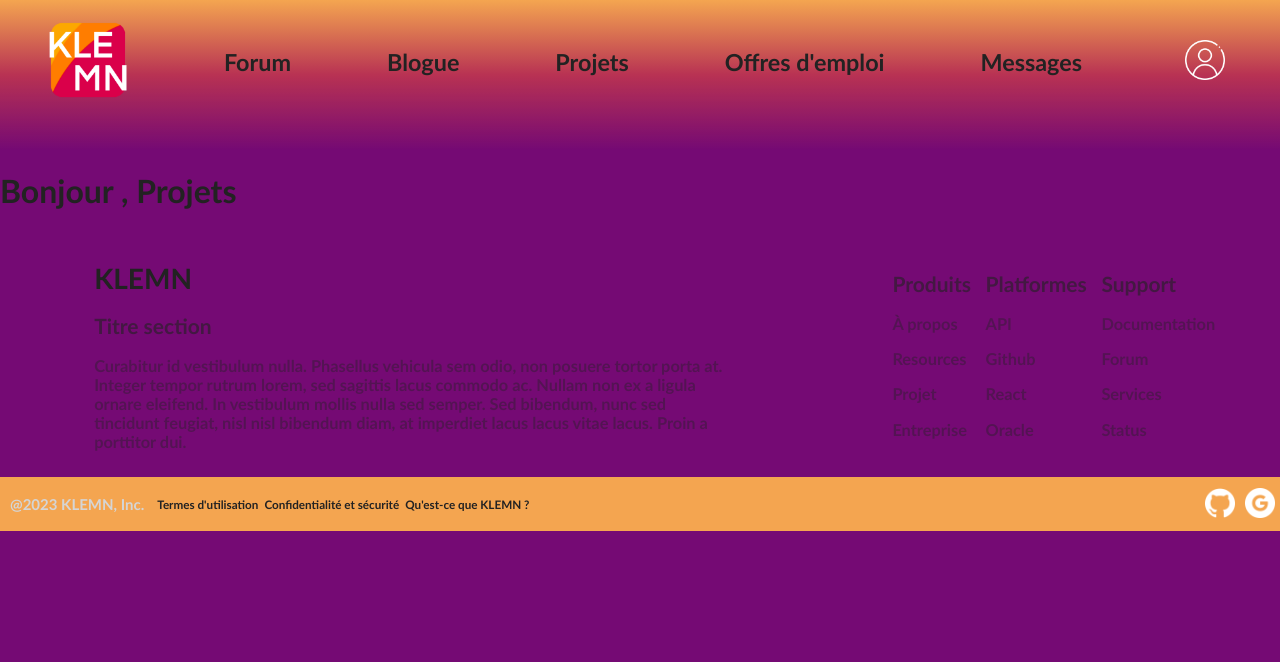
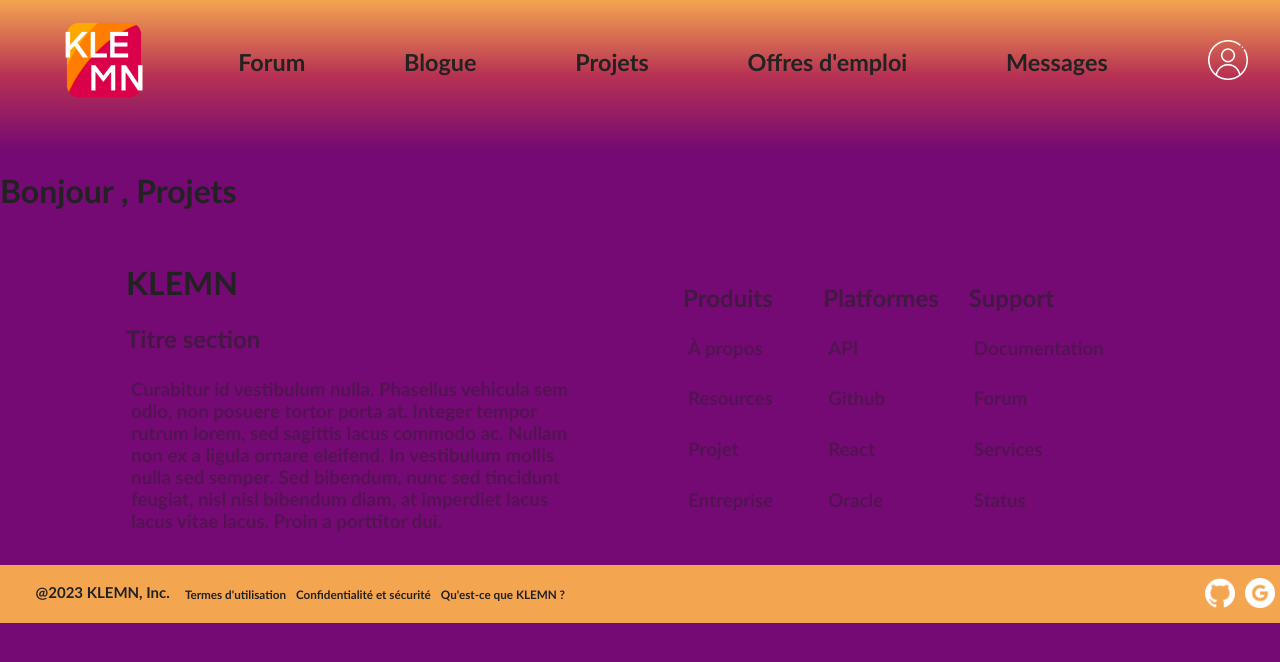
Before and after one commit to a23-b2b/projet-de-session-klemn, a React (Create React App) app: page /projets in a window 1280 px wide. Shown: the top 662 px of the page. Built offline with nearby package versions, Linux system fonts and the light colour scheme.

Commit message:
ajustement footer

```diff
--- a/src/components/Footer.tsx
+++ b/src/components/Footer.tsx
@@ -24,10 +24,10 @@ function Footer() {
 
                         <div>
                             {/* Description */}
-                            <div id={styles["TitreSection"]}>
+                            <div id={styles["TitreSectionGauche"]}>
                                 <h2>Titre section</h2>
                             </div>
-                            <div id={styles["DescriptionSection"]}>
+                            <div id={styles["DescriptionSectionGauche"]}>
                                 <h3>Curabitur id vestibulum nulla.
                                     Phasellus vehicula sem odio, non posuere tortor porta at.
                                     Integer tempor rutrum lorem, sed sagittis lacus commodo ac.
@@ -168,11 +168,13 @@ function Footer() {
                 <div id={styles["FooterBas"]}>
                     {/* Footer section bas*/}
 
-                    <div id={styles["FooterBas"]}>
+                    <div id={styles["Liens"]}>
                         {/* Section liens*/}
 
                         <div id={styles["NomSite"]}>
-                            <h2>@2023 KLEMN, Inc.</h2>
+                            <Link to={'/'} className='link'>
+                                <h2>@2023 KLEMN, Inc.</h2>
+                            </Link>
                         </div>
                         <div id={styles["NomsSections"]}>
                             <div>
--- a/src/styles/Footer.module.css
+++ b/src/styles/Footer.module.css
@@ -1,13 +1,15 @@
+/* Footer */
+
 #ConteneurFooter{
     margin: auto;
 }
 
+/*Footer Top Part */
 
 #FooterHaut {
+    margin: auto 5% auto 5%;
     display: inline-flex;
-    font-size: 14px;
     padding: 10px;
-
 }
 
 #FooterHaut div {
@@ -15,22 +17,19 @@
 }
 
 #SectionGauche {
-    width: 50%;
-    margin-left: 5%;
+    width: 40%;
 }
 
-#TitreSection {
+#TitreSectionGauche {
     opacity: 60%;
 }
 
-#DescriptionSection {
+#DescriptionSectionGauche {
     opacity: 40%;
 }
 
-
 #SectionDroite {
     display: inline-flex;
-    margin-left: 3%;
 }
 
 #SectionDroite h2{
@@ -38,7 +37,7 @@
 }
 
 #SectionDroite div {
-    margin-right: 5%;
+    margin-right: 15px;
 }
 
 
@@ -46,6 +45,7 @@
     opacity: 40%;
 }
 
+/*Footer Bottom Part */
 
 #FooterBas {
     display: inline-flex;
@@ -54,8 +54,14 @@
     font-size: 10px;
 }
 
+#Liens {
+    display: inline-flex;
+    width: 100%;
+    margin-left: 2%;
+
+}
+
 #NomSite {
-    color: rgb(213, 213, 213);
     padding: 5px;
     margin-left: 5px;
 
@@ -63,12 +69,11 @@
 
 #NomsSections {
     display: inline-flex;
-    color: rgb(151, 151, 151);
     padding: 5px;
 }
 
-#NomsSections h3 {
-    padding: 3px;
+h3 {
+    padding: 5px;
 }
 
 #SectionIcones {
--- a/src/styles/Header.module.css
+++ b/src/styles/Header.module.css
@@ -6,6 +6,7 @@
     width: 100%;
     height: 150px;
     font-size: 20px;
+
 }
 
 
@@ -15,11 +16,13 @@
 }
 
 
+
 #HeaderHaut {
     display: inline-flex;
     text-align: center;
     width: 100%;
-    padding: 20px 0px 10px 0px;
+    padding: 20px 20px 10px 20px;
+
 }
 
 #HeaderHaut div {
```
